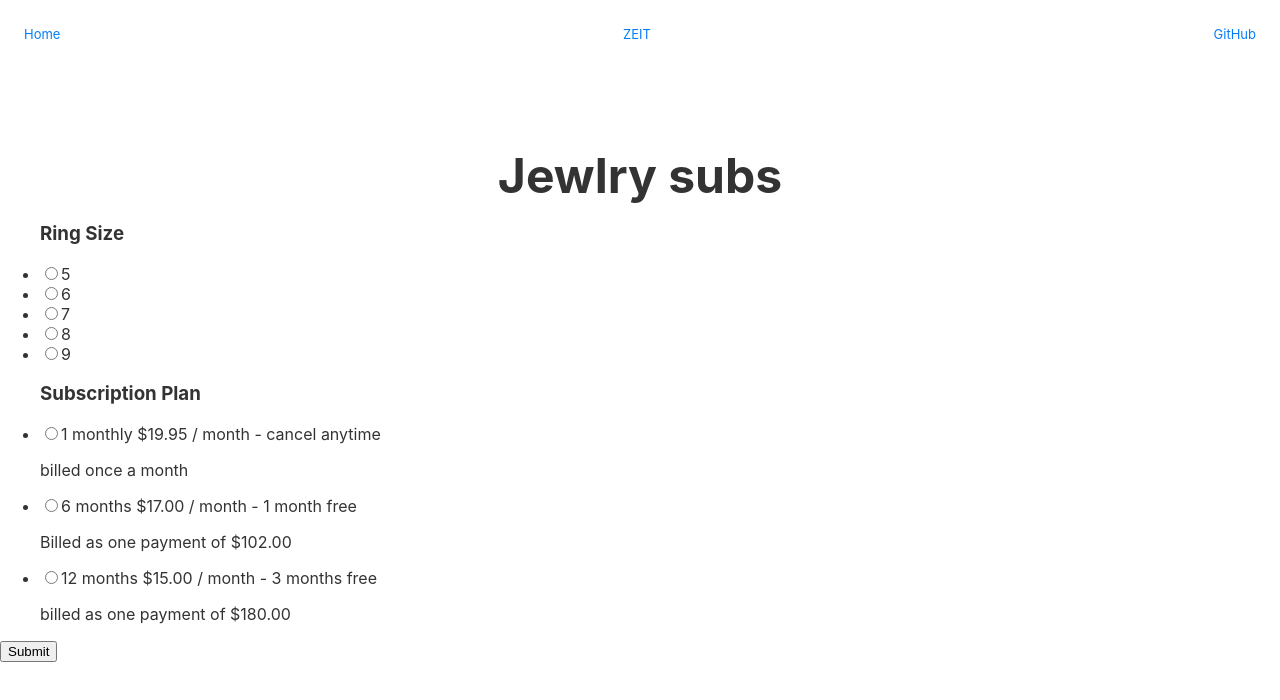
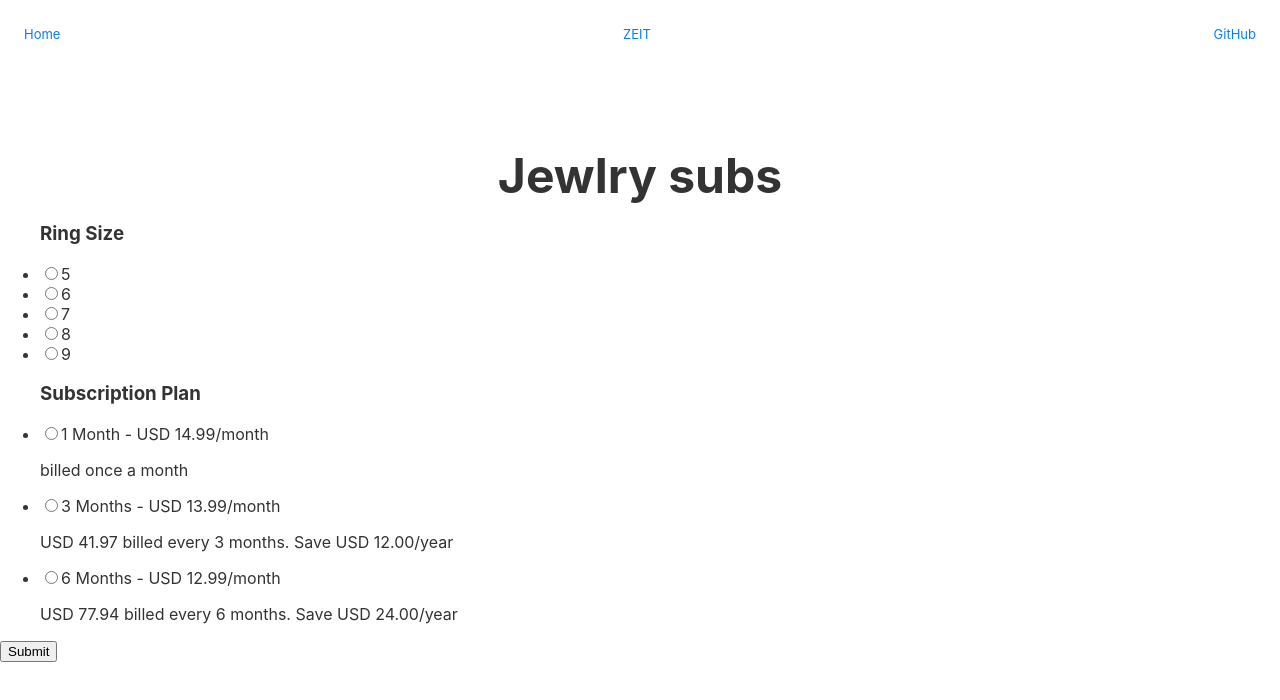
Before and after one commit to rsadwick/teenie-bee-subs, a Next.js app: page / in a window 1280 px wide. Shown: the top 700 px of the page. Built offline with nearby package versions, Linux system fonts and the light colour scheme.

Commit message:
stripe integration

```diff
--- a/components/SubscriptionProvider.js
+++ b/components/SubscriptionProvider.js
@@ -42,8 +42,20 @@ class SubscriptionProvider extends Component {
 
     handleSubmit = (event) => {
         event.preventDefault();
-        //todo: submit to Stripe API
-        console.log(this.state.selectedSubscription, this.state.ringSize);
+        let stripe = Stripe('pk_test_iN9qaP9mIVtUCc9Yp9BHRji000m5JAbZ35');
+            stripe.redirectToCheckout({
+                items: [{plan: this.state.selectedSubscription.sku, quantity: 1}],
+                successUrl: 'https://3ee.com/',
+                cancelUrl: 'https://3ee.com/games',
+
+            })
+            .then(function (result) {
+                if (result.error) {
+                    var displayError = document.getElementById('error-message');
+                    displayError.textContent = result.error.message;
+                }
+        });
+
     }
 
     render () {
--- a/data/Subscriptions.js
+++ b/data/Subscriptions.js
@@ -1,21 +1,21 @@
 const subscriptions = [
     {
-        "title": "1 monthly $19.95 / month - cancel anytime",
-        "price": 19.95,
+        "title": "1 Month - USD 14.99/month",
+        "price": 14.99,
         "billingInfo": "billed once a month",
-        "sku": "123a"
+        "sku": "plan_FpoC7SSMNsgoXP"
     },
     {
-        "title": "6 months $17.00 / month - 1 month free",
-        "price": 17.00,
-        "billingInfo": "Billed as one payment of $102.00",
-        "sku": "5837d"
+        "title": "3 Months - USD 13.99/month",
+        "price": 13.99,
+        "billingInfo": "USD 41.97 billed every 3 months.  Save USD 12.00/year",
+        "sku": "plan_FpoHEdhrvvre5N"
     },
     {
-        "title": "12 months $15.00 / month - 3 months free",
-        "price": 15.99,
-        "billingInfo": "billed as one payment of $180.00",
-        "sku": "00dkdjk3a"
+        "title": "6 Months - USD 12.99/month",
+        "price": 12.99,
+        "billingInfo": "USD 77.94 billed every 6 months.  Save USD 24.00/year",
+        "sku": "plan_FpoIiEQv5c3Q3x"
     }
 ]
 
--- a/pages/index.js
+++ b/pages/index.js
@@ -10,6 +10,7 @@ const Home = () => (
   <div>
     <Head>
       <title>Home</title>
+      <script src="https://js.stripe.com/v3" key="stripelib" />
     </Head>
 
     <Nav />
```
Also changed, not shown: comp.jpg (added).
